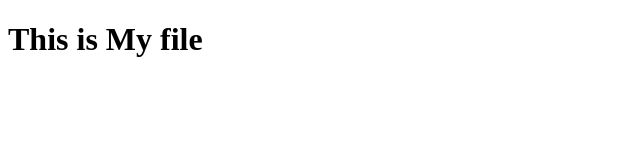
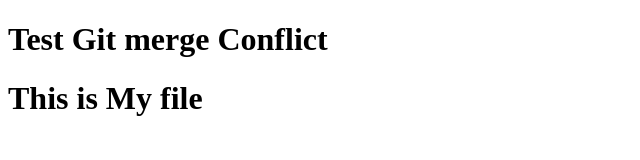
Before and after one commit to Robinak47/Web_Sec_I, a plain HTML site: page robin.html in a window 1280 px wide. Shown: the whole page, without its empty margins (0-640 px from the left). Drawn offline with Linux system fonts and the light colour scheme.

Commit message:
added some info

```diff
--- a/robin.html
+++ b/robin.html
@@ -5,6 +5,7 @@
     </head>
 
     <body>
+       <h1> Test Git merge Conflict</h1>
         <h1> This is My file</h1>
     </body>
 </html>
```
